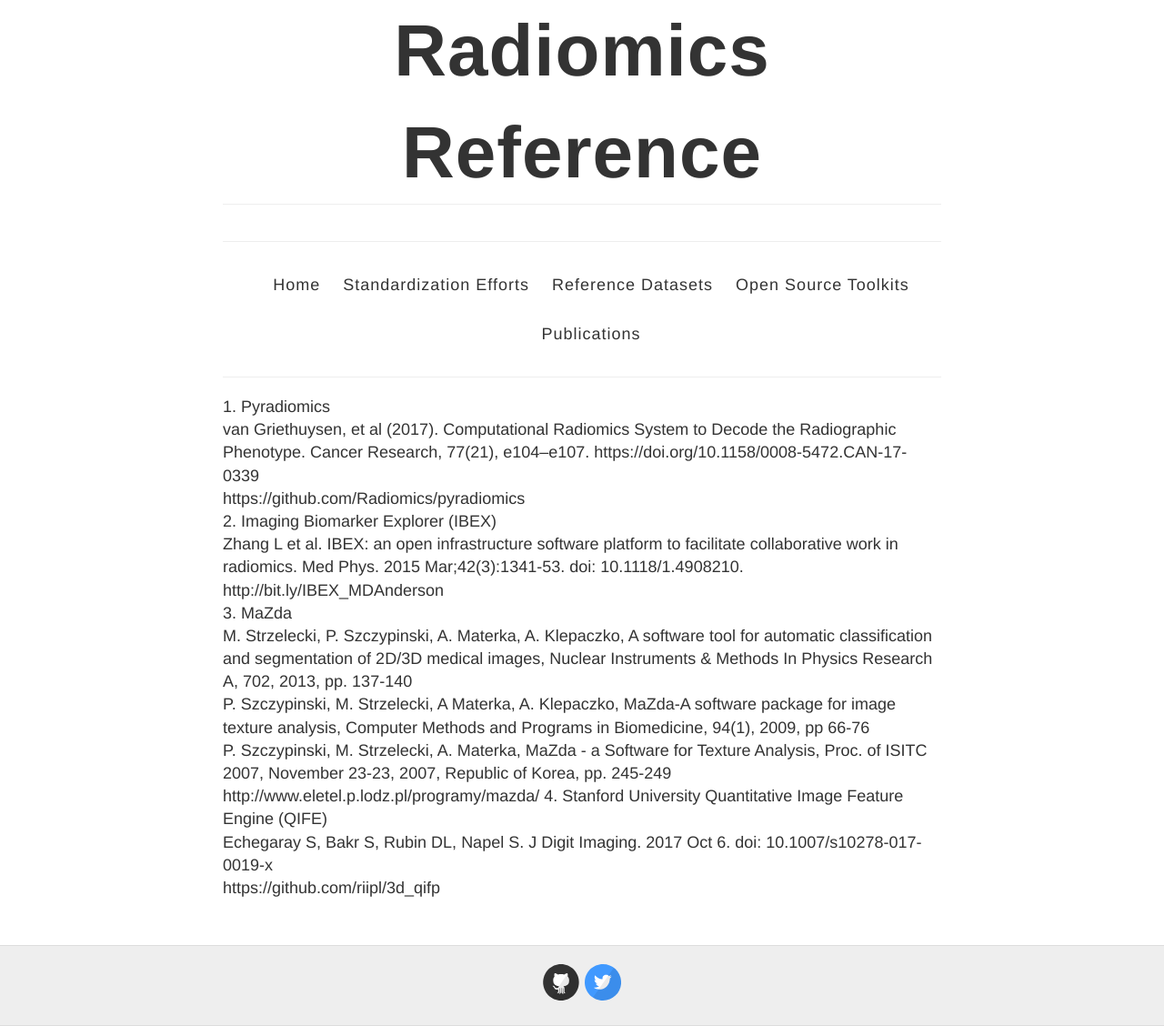
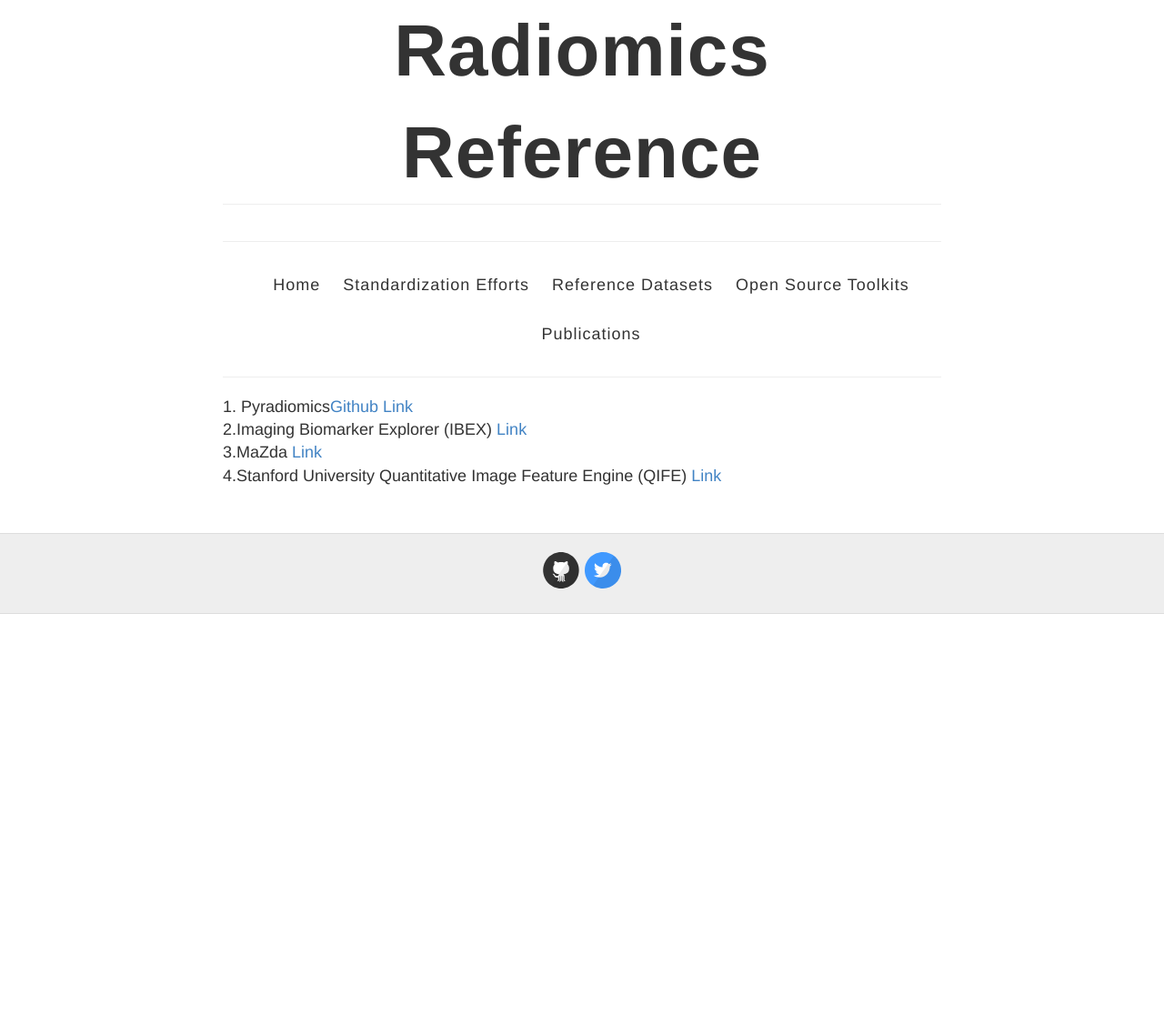
Before and after one commit to QTIM-Lab/Radiomics_reference, a Jekyll site: the page built from open.html, in a window 1280 px wide. Shown: the whole page at 91% size. Built offline with Jekyll 4.4.1, drawn with Linux system fonts in a browser that asks for light colours; after the commit the page ends 900 px from its top, so only the background shows below that.

Commit message:
update open

```diff
--- a/open.html
+++ b/open.html
@@ -3,30 +3,18 @@ layout: page
 title: Open Source Toolkits
 permalink: /open/
 ---
+<div>
+1. Pyradiomics<a href="https://github.com/Radiomics/pyradiomics">Github Link </a>
+</div>
 
-1. Pyradiomics
-<br />
-van Griethuysen, et al (2017). Computational Radiomics System to Decode the Radiographic Phenotype. Cancer Research, 77(21), e104–e107. https://doi.org/10.1158/0008-5472.CAN-17-0339
-<br />
-https://github.com/Radiomics/pyradiomics
-<br />
-2. Imaging Biomarker Explorer (IBEX)
-<br />
-Zhang L et al. IBEX: an open infrastructure software platform to facilitate collaborative work in radiomics. Med Phys. 2015 Mar;42(3):1341-53. doi: 10.1118/1.4908210.
-<br />
-http://bit.ly/IBEX_MDAnderson
-<br />
-3. MaZda
-<br />
-M. Strzelecki, P. Szczypinski, A. Materka, A. Klepaczko, A software tool for automatic classification and segmentation of 2D/3D medical images, Nuclear Instruments & Methods In Physics Research A, 702, 2013, pp. 137-140
-<br />
-P. Szczypinski, M. Strzelecki, A Materka, A. Klepaczko, MaZda-A software package for image texture analysis, Computer Methods and Programs in Biomedicine, 94(1), 2009, pp 66-76
-<br />
-P. Szczypinski, M. Strzelecki, A. Materka, MaZda - a Software for Texture Analysis, Proc. of ISITC 2007, November 23-23, 2007, Republic of Korea, pp. 245-249
-<br />
-http://www.eletel.p.lodz.pl/programy/mazda/
-4. Stanford University Quantitative Image Feature Engine (QIFE)
-<br />
-Echegaray S, Bakr S, Rubin DL, Napel S.  J Digit Imaging. 2017 Oct 6. doi: 10.1007/s10278-017-0019-x
-<br />
-https://github.com/riipl/3d_qifp
+<div>
+2.Imaging Biomarker Explorer (IBEX)<a href="http://bit.ly/IBEX_MDAnderson"> Link</a>
+</div>
+
+<div>
+3.MaZda<a href="http://www.eletel.p.lodz.pl/programy/mazda/"> Link</a>
+</div>
+
+<div>
+4.Stanford University Quantitative Image Feature Engine (QIFE) <a href="https://github.com/riipl/3d_qifp"> Link</a>
+</div>
```
